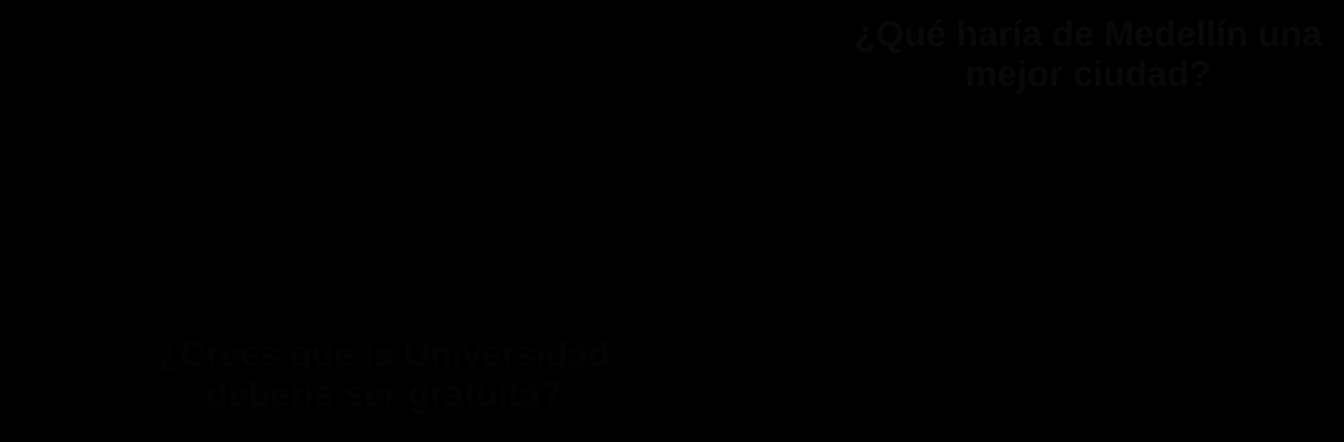
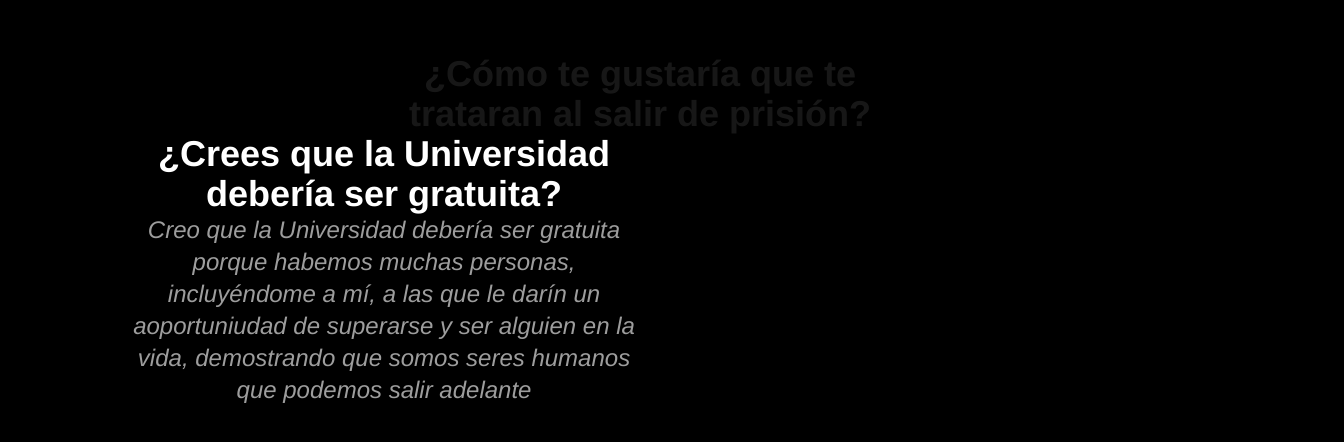
Before and after one commit to Kaziuz/Privados, a Vue app: page / in a window 1280 px wide. Shown: the part 394-836 px from the top of the page, 1344 px wide, since content can reach past the window. After the commit the page ends 800 px from the top, so only its background shows below. Built offline with nearby package versions, Linux system fonts and the light colour scheme.

Commit message:
Fix animations, add parameters to start and end animations that are dependant of the firs layer showed, each layer appears in a delay cascade dependant of the first layer.

```diff
--- a/src/App.vue
+++ b/src/App.vue
@@ -1,5 +1,5 @@
 <template>
-  <div class="block w-full h-screen bg-black font-sans mt-[200px] overflow-hidden">
+  <div class="block w-full h-screen bg-black font-sans overflow-hidden">
     <div class="container top-0 z-10">
         <!-- <button @click="startProgram = true"
           class="bg-blue-500 hover:bg-blue-700 text-white font-bold py-2 px-4 rounded">
@@ -9,63 +9,70 @@
           class="bg-green-500 hover:bg-green-700 text-white font-bold py-2 px-4 rounded">
           stop
         </button> -->
+        <div v-if="debug" class="text-white text-xl">
+        {{currentTimeAnimation}}
+      </div>
       </div>
     <div class="w-screen h-screen overflow-hidden">
       <app-main-layer
+        :debug="debug"
         v-if="showLayerOne"
         :qa_obj=queueData[0]
         :posx="positionsX[0]"
         :posy="positionsY[0]"
-        :class="opacity[0]"
+        :class="`opacity-100`"
         :milliseconds="currentTimeAnimation"
         width="w-[32rem]"
         :generate=3
-        :startQuestion=4
-        :endQuestion=18
-        :startAnswer=6
-        :endAnswer=16
+        :startQuestion=startQuestion
+        :endQuestion=endQuestion
+        :startAnswer=startAnswer
+        :endAnswer=endAnswer
       />
       <app-main-layer
-        v-if="showLayerOne"
+        :debug="debug"
+        v-if="showLayerTwo"
         :qa_obj=queueData[1]
         :posx="positionsX[1]"
         :posy="positionsY[1]"
-        :class="opacity[1]"
+        :class="`opacity-100`"
         :milliseconds="currentTimeAnimation"
         width="w-[32rem]"
         :generate=3
-        :startQuestion=4
-        :endQuestion=18
-        :startAnswer=6
-        :endAnswer=16
+        :startQuestion=startQuestion+delay
+        :endQuestion=endQuestion+delay
+        :startAnswer=startAnswer+delay
+        :endAnswer=endAnswer+delay
       />
       <app-main-layer
-        v-if="showLayerOne"
+        :debug="debug"
+        v-if="showLayerThree"
         :qa_obj=queueData[2]
         :posx="positionsX[2]"
         :posy="positionsY[2]"
-        :class="opacity[2]"
+        :class="`opacity-100`"
         :milliseconds="currentTimeAnimation"
         width="w-[32rem]"
         :generate=3
-        :startQuestion=4
-        :endQuestion=18
-        :startAnswer=6
-        :endAnswer=16
+        :startQuestion=startQuestion+delay*2
+        :endQuestion=endQuestion+delay*2
+        :startAnswer=startAnswer+delay*2
+        :endAnswer=endAnswer+delay*2
       />
       <app-main-layer
-        v-if="showLayerOne"
+        :debug="debug"
+        v-if="showLayerFour"
         :qa_obj=queueData[3]
         :posx="positionsX[3]"
         :posy="positionsY[3]"
-        :class="opacity[3]"
+        :class="`opacity-100`"
         :milliseconds="currentTimeAnimation"
         width="w-[32rem]"
         :generate=3
-        :startQuestion=4
-        :endQuestion=18
-        :startAnswer=6
-        :endAnswer=16
+        :startQuestion=startQuestion+delay*3
+        :endQuestion=endQuestion+delay*3
+        :startAnswer=startAnswer+delay*3
+        :endAnswer=endAnswer+delay*3
       />
     </div>
   </div>
@@ -90,20 +97,27 @@
     'app-main-layer': MainLayer,
   },
   setup() {
+    const debug = false
     const startProgram = ref(true)
     let interval = () => { }
     let startTime = null
+
+    const delay = 4
+    const startQuestion=0
+    const endQuestion=14 //parseInt(totalDurationAnimation/4)
+    const startAnswer=startQuestion+2
+    const endAnswer=endQuestion-2
+
     const timeMilliseconds = ref(0)
-    const timeXSecond = 11
-    const totalDurationAnimation = 21 // 21 segundos
+    const timeXSecond = 10
+    const totalDurationAnimation = (endQuestion+delay*3) + 5 // 21 segundos
     let currentTimeAnimation = ref(0)
     let nextFrame = ref(0)
     const privateData = reactive(dummyData)
-    const showLayerOne = ref(false)
-    const showLayerTwo = ref(false)
-    const showLayerThree = ref(false)
-    const showLayerFour = ref(false)
-    const showLayerFive = ref(false)
+    const showLayerOne = ref(true)
+    const showLayerTwo = ref(true)
+    const showLayerThree = ref(true)
+    const showLayerFour = ref(true)
 
     let positionsX = [ 'left-10p','left-30p','left-45p','left-65p']
     let positionsY = [ 'bottom-50p','bottom-60p','bottom-80p','bottom-90p']
@@ -141,47 +155,39 @@
     })
 
     watchEffect(() => {
-      console.log('time', currentTimeAnimation.value)
+      if(debug) console.log('time', currentTimeAnimation.value)
       // console.log('carechimba', value3)
       switch (currentTimeAnimation.value) {
-        case (0): {
-          showLayerFour.value = true
+        case (startQuestion): {
+          // showLayerOne.value = true
           return
         }
-        case (1): {
-          showLayerTwo.value = true
+        case (startQuestion+delay): {
+          // showLayerTwo.value = true
           return
         }
-        case (2): {
-          showLayerThree.value = true
+        case (startQuestion+delay*2): {
+          // showLayerThree.value = true
           return
         }
-        case (3): {
-          showLayerOne.value = true
+        case (startQuestion+delay*3): {
+          // showLayerFour.value = true
           return
         }
-        case (4): {
-          showLayerFive.value = true
+        case (endQuestion): {
+          // showLayerOne.value = true
           return
         }
-        case (16): {
-          showLayerFive.value = false
+        case (endQuestion+delay): {
+          // showLayerTwo.value = false
           return
         }
-        case (17): {
-          showLayerThree.value = false
+        case (endQuestion+delay*2): {
+          // showLayerThree.value = false
           return
         }
-        case (18): {
-          showLayerTwo.value = false
-          return
-        }
-        case (19): {
-          showLayerOne.value = false
-          return
-        }
-        case (20): {
-          showLayerFour.value = false
+        case (totalDurationAnimation-1): {
+          // showLayerFour.value = false
           nextFrame.value = nextFrame.value + 1
           positionsX.value = positionsX.sort(() => Math.random() -.5 )
           positionsY.value = positionsY.sort(() => Math.random() -.5 )
@@ -194,7 +200,7 @@
     watchEffect(() => {
       if (nextFrame.value) {
         const currentFrameData = nextFrame.value % privateData.length
-        console.log('CURRENT ROW', currentFrameData)
+        debug ? console.log('CURRENT ROW', currentFrameData) :
         // console.log('TOTAL ROW DATA', privateData.length)
         queueData.value = [
           privateData[(currentFrameData) % privateData.length],
@@ -205,7 +211,7 @@
       }
     })
 
-    return { queueData, startProgram, currentTimeAnimation, showLayerFour, showLayerOne, showLayerTwo, showLayerThree, showLayerFive, positionsX, positionsY, opacity }
+    return { debug, startQuestion, endQuestion, startAnswer, endAnswer, delay, queueData, startProgram, currentTimeAnimation, showLayerOne, showLayerTwo, showLayerThree, showLayerFour, positionsX, positionsY, opacity }
   }
 }
 </script>
--- a/src/components/MainLayer.vue
+++ b/src/components/MainLayer.vue
@@ -3,10 +3,11 @@
     <div
       class="text-white text-center w-screen h-screen">
     <div class="absolute" :class="`${posx} ${posy} ${width}`">
+      <div v-if="debug" class="text-white text-xl">{{props.milliseconds}}</div>
       <div class="relative">
 
       <div class="absolute top-[128px]">
-                <transition name="questionFade">
+            <transition name="questionFade">
             <div
               v-if="question"
               class="text-4xl font-black"
@@ -35,6 +36,7 @@
 import { ref } from 'vue'
 
 const props = defineProps([
+  'debug',
   'milliseconds',
   'qa_obj',
   'generate',
```
